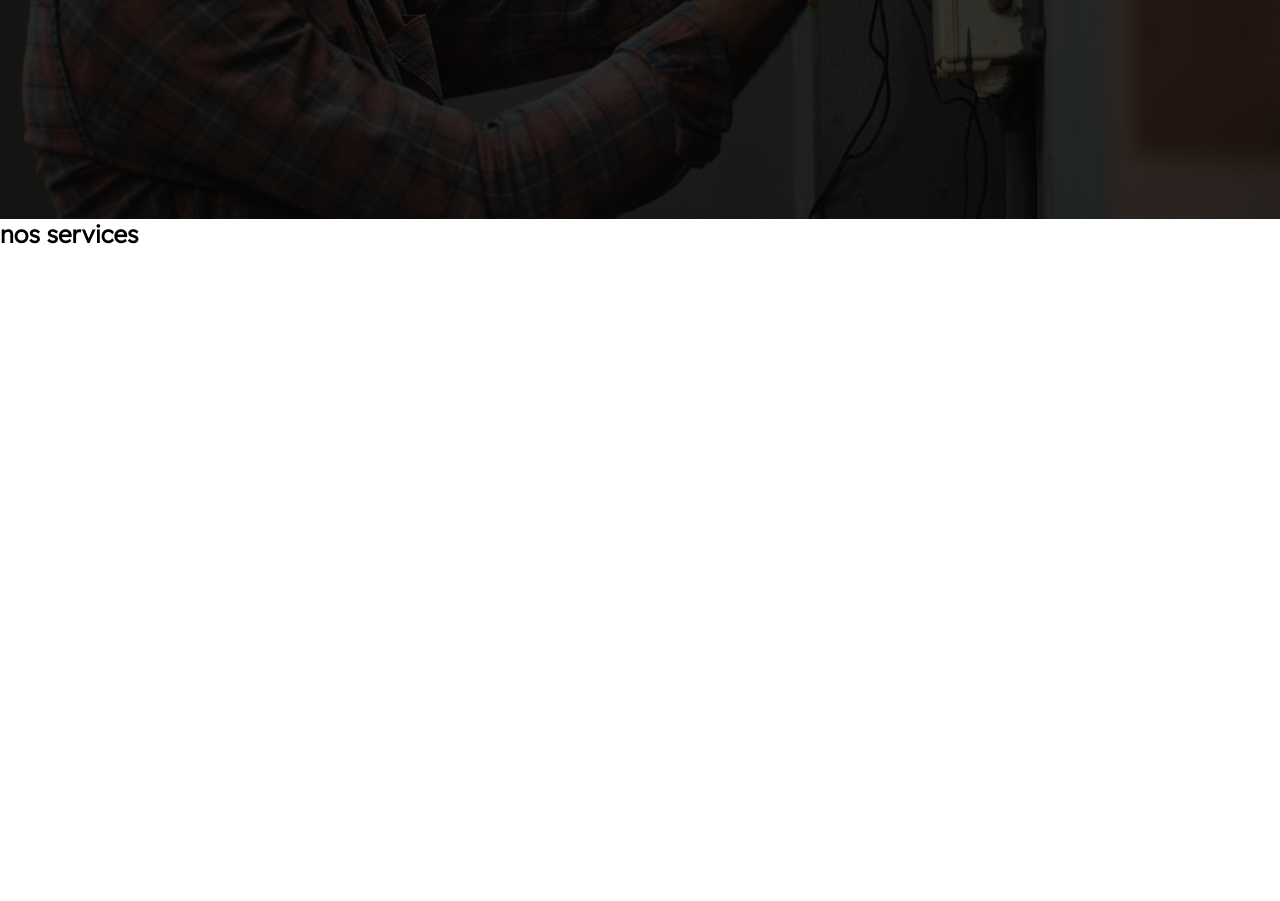
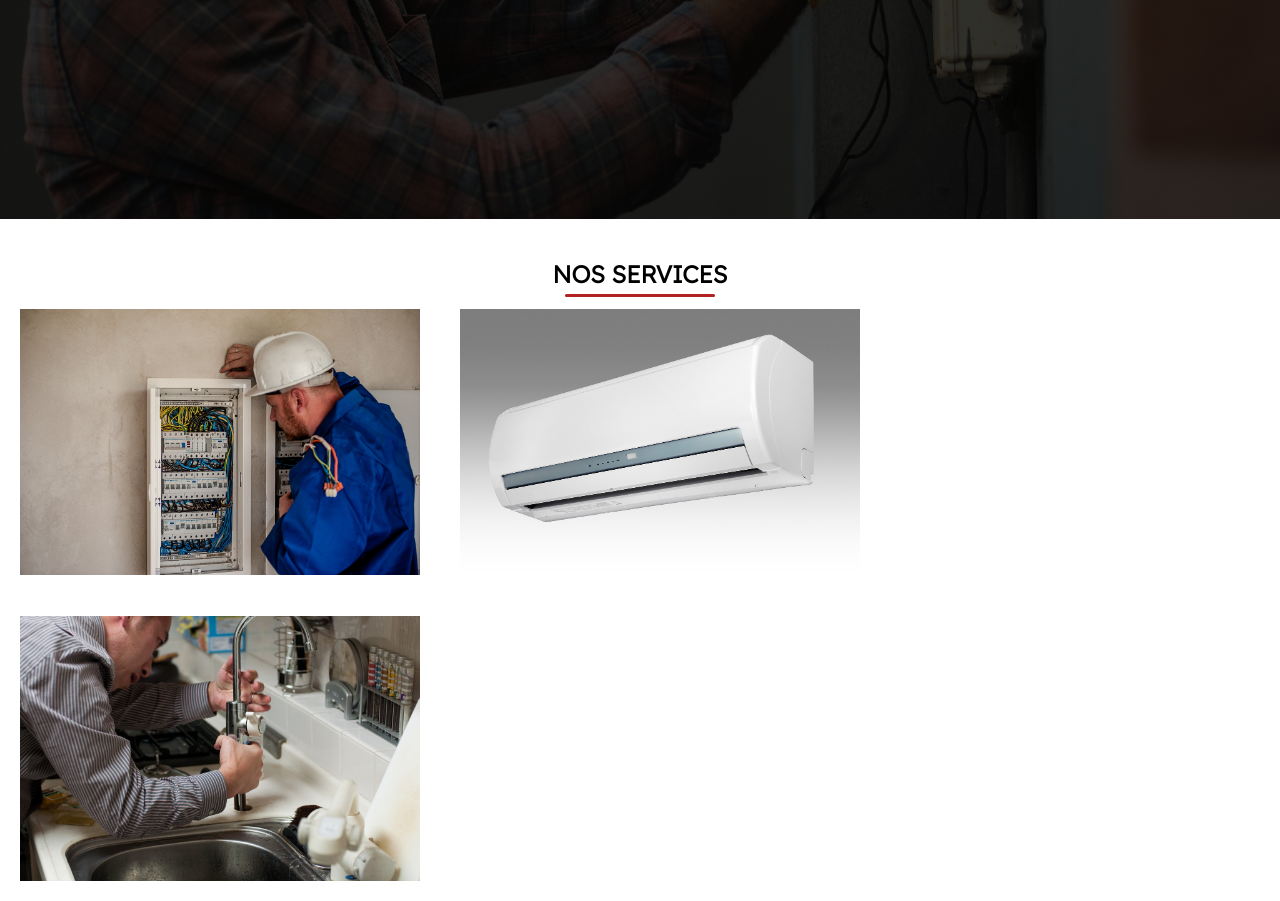
Before and after one commit to josuethetika/congoengenering, a plain HTML site: page index.html in a window 1280 px wide. Shown: the part 581-1482 px from the top of the page. Before the commit the page ends 830 px from the top, so only its background shows below. Drawn offline with nearby package versions, Linux system fonts and the light colour scheme; a web font is replaced by a local one.

Commit message:
new update

```diff
--- a/index.html
+++ b/index.html
@@ -29,9 +29,20 @@
           <button><span class="spn"></span>Découvrez Plus</button>
         </div>
     </section>
-    <section class="nos services">
-        <h1> nos services </h1>
-        <div></div>
+    <section class="nos-services">
+        <h1> NOS SERVICES </h1>
+        <div class="images">
+        <div class="card">
+             <img src="./image/electrician-gcd9d395cc_1280.jpg" alt="">
+         <P></P>
+        </div>
+        <div class="card">
+            <img src="./image/air-conditioner-gabc10f002_1280.jpg" >
+        </div>
+        <div class="card">
+             <img src="./image/plumber-ga2e9a9ec5_1280.jpg" alt="">
+       </div>
+    </div>
     </section>
 </body>
 </html>
--- a/style.css
+++ b/style.css
@@ -166,3 +166,42 @@ img{
         height: 100%;
     }
 }
+.nos-services h1{
+      display: flex;
+      align-items: center;
+      justify-content: center;
+      margin-top: 40px;
+}
+.nos-services h1::after{
+      content:'';
+      height: 3px;
+      display: block;
+      width: 150px;
+      background: firebrick;
+      position: absolute;
+      margin-top:42px;
+      border-radius: 5px;
+
+
+}
+
+.nos-services img{
+    width: 400px;
+    display: flex;
+    align-items: center;
+    justify-content: center;
+}
+
+.nos-services{
+    display: flex;
+    flex-direction: column;
+    align-items: center;
+    justify-content: center;
+}
+.images{
+    display: flex;
+    flex-wrap: wrap;
+}
+.images .card{
+    margin: 20px;
+}
```
